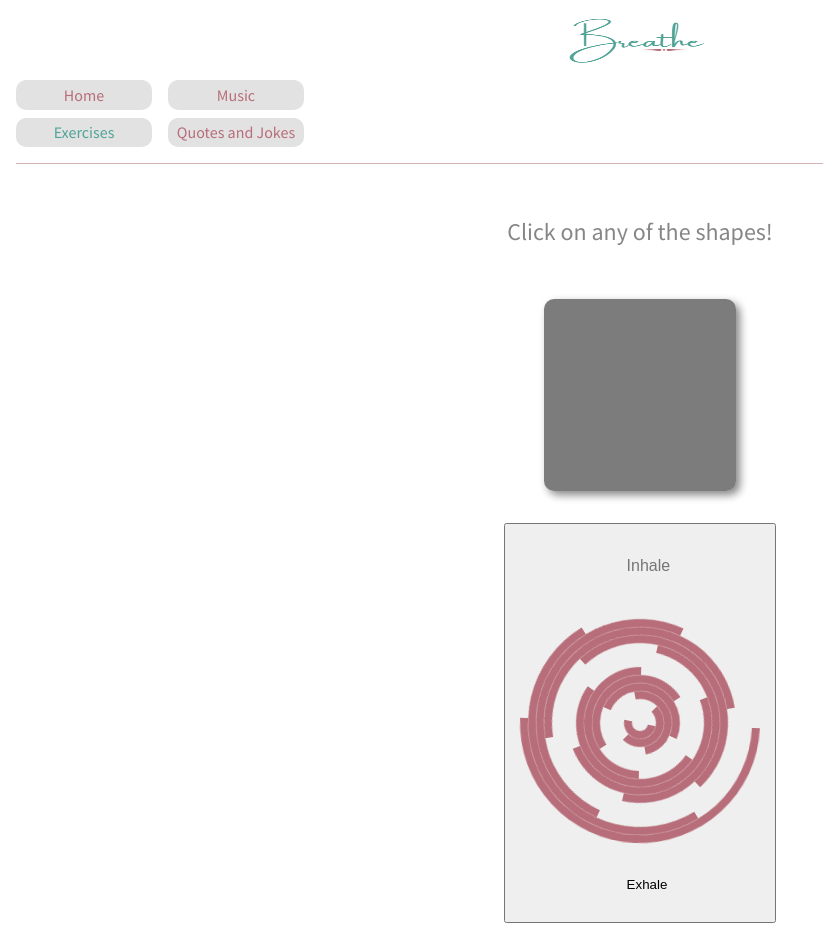
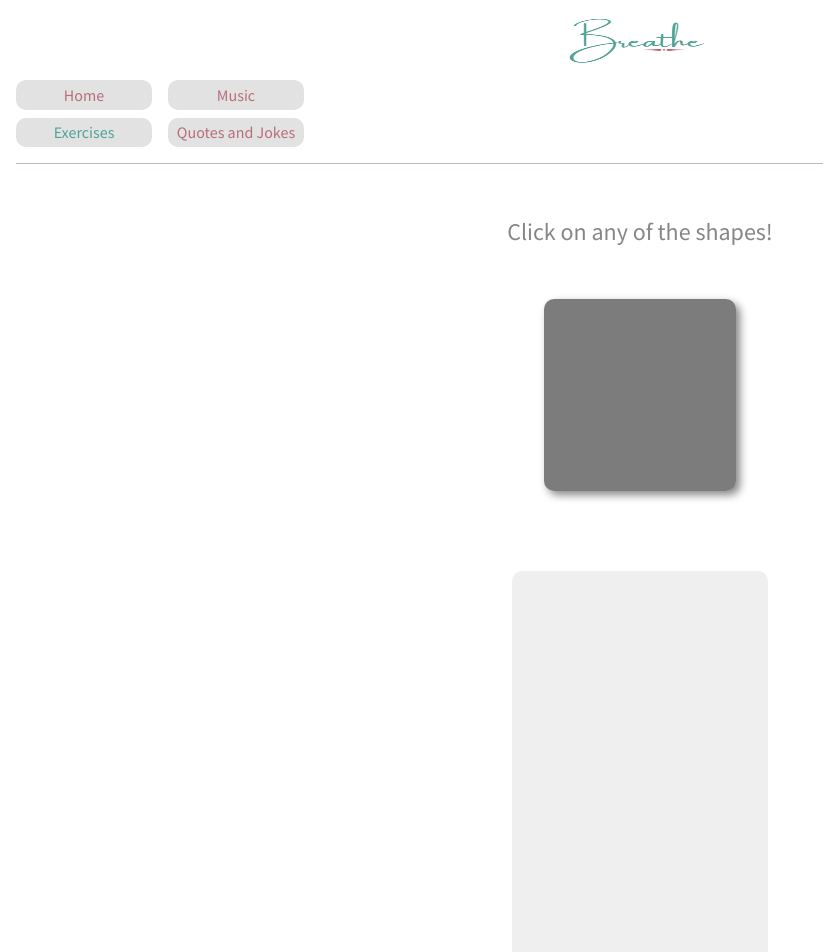
Before and after one commit to Yaz-Reyna/yazmin-reyna-capstone-breathe, a React (Create React App) app: page /exercises in a window 1280 px wide. Shown: the top 952 px of the page, without its empty margins (0-823 px from the left). Built offline with nearby package versions, Linux system fonts and the light colour scheme.

Commit message:
Add animation for ExerciseThree

```diff
--- a/src/components/ExerciseThree/ExerciseThree.js
+++ b/src/components/ExerciseThree/ExerciseThree.js
@@ -2,33 +2,36 @@ import "./ExerciseThree.scss";
 import {useState} from 'react';
 
 function ExerciseThree () {
+    const [isPlaying, setIsPlaying] = useState(false)
 
+    const handleClick = () => {
+        setIsPlaying(true)
+    }
 
 return (
 
 
 <section className="breathe3">
 
-    <button class="breathe3__button">
-        <p class="breathe3__button--inhale">Inhale</p>
-        <p class="breathe3__button--exhale">Exhale</p>
-        <div class="circle"></div>
-        <div class="circle"></div>
-        <div class="circle"></div>
-        <div class="circle"></div>
-        <div class="circle"></div>
-        <div class="circle"></div>
-        <div class="circle"></div>
-        <div class="circle"></div>
-        <div class="circle"></div>
-        <div class="circle"></div>
-        <div class="circle"></div>
-        <div class="circle"></div>
-        <div class="circle"></div>
-        <div class="circle"></div>
-        <div class="circle"></div>
-        <div class="circle"></div>
+    <button className= {`breathe3__button ${isPlaying ? 'breathe3__button--play-animation' : ""}`} onClick={handleClick}>
+        <p className= {`breathe3__button--inhale ${isPlaying ? 'breathe3__button--inhale__play-animation' : ""}`} onClick={handleClick}></p>
 
+        <div className={` ${isPlaying ? 'circle' : ""}`} onClick={handleClick}></div>
+        <div className={` ${isPlaying ? 'circle' : ""}`} onClick={handleClick}></div>
+        <div className={` ${isPlaying ? 'circle' : ""}`} onClick={handleClick}></div>
+        <div className={` ${isPlaying ? 'circle' : ""}`} onClick={handleClick}></div>
+        <div className={` ${isPlaying ? 'circle' : ""}`} onClick={handleClick}></div>
+        <div className={` ${isPlaying ? 'circle' : ""}`} onClick={handleClick}></div>
+        <div className={` ${isPlaying ? 'circle' : ""}`} onClick={handleClick}></div>
+        <div className={` ${isPlaying ? 'circle' : ""}`} onClick={handleClick}></div>
+        <div className={` ${isPlaying ? 'circle' : ""}`} onClick={handleClick}></div>
+        <div className={` ${isPlaying ? 'circle' : ""}`} onClick={handleClick}></div>
+        <div className={` ${isPlaying ? 'circle' : ""}`} onClick={handleClick}></div>
+        <div className={` ${isPlaying ? 'circle' : ""}`} onClick={handleClick}></div>
+        <div className={` ${isPlaying ? 'circle' : ""}`} onClick={handleClick}></div>
+        <div className={` ${isPlaying ? 'circle' : ""}`} onClick={handleClick}></div>
+        <div className={` ${isPlaying ? 'circle' : ""}`} onClick={handleClick}></div>
+        <div className={` ${isPlaying ? 'circle' : ""}`} onClick={handleClick}></div>
     </button>
 </section>
     )
--- a/src/components/ExerciseThree/ExerciseThree.scss
+++ b/src/components/ExerciseThree/ExerciseThree.scss
@@ -7,25 +7,77 @@ $ease:ease-in-out;
 
 .breathe3{
     display: flex;
-    justify-content: center;
+    flex-direction: column;
+    align-items: center;
+    padding: 0;
+    margin: 0;
+
 
     &__button{
-    width:17rem;
+    width:16rem;
     height: 25rem;
+    padding: 0;
     position: relative;
+    border: none;
+    border-radius: .625rem;
+    align-self: center;
+    animation-name: spin;
 
-    &--inhale {
+    .breathe3__button--inhale__play-animation:after{
         position: absolute;
         top: 1rem;
         left:45%;
         font-size: 1rem;
         color: $darkest-gray;
+        content: "Inhale";
+        animation: text-grow 10s linear infinite;
     }
 
-    &--exhale {
-        position: absolute;
-        bottom: 1rem;
-        left:45%;
+    @keyframes text-grow {
+        0%{
+            content: "Inhale";
+            color: $dark-turquoise;
+            font-size: 1rem;
+        }
+        25%{
+            content: "Inhale";
+            color: $dark-turquoise;
+            font-size: 1.2rem;
+        }
+        50%{
+            content: "Inhale";
+            color: $dark-turquoise;
+            font-size: 1.4rem;
+        }
+
+        55%{
+            content: "Exhale";
+            color: $dark-turquoise;
+            font-size: 1.3rem;
+        }
+
+        65%{
+            content: "Exhale";
+            color: $dark-gray;
+            font-size: 1.2rem;
+        }
+
+        75%{
+            content: "Exhale";
+            color: $dark-gray;
+            font-size: 1.2rem;
+        }
+
+        80%{
+            content: "Exhale";
+            color: $dark-gray;
+            font-size: 1.1rem;
+        }
+        100%{
+            content: "Exhale";
+            color: $dark-gray;
+            font-size: 1rem;
+        }
     }
 
     .circle{
@@ -35,6 +87,7 @@ $ease:ease-in-out;
         left:50%;
         transform:translateX(-50%);
         transform-origin:bottom center;
+
     }
 
     @for $i from 1 through 16{
--- a/src/pages/breathing-exercises/breathing-exercises.js
+++ b/src/pages/breathing-exercises/breathing-exercises.js
@@ -11,13 +11,13 @@ function BreathingExercises() {
             <Header/>
             <main className='main-breathing'>
             <h2 className="main-breathing__title">Click on any of the shapes!</h2>
-                <div>
+                <div className="main-breathing__one">
                     <ExerciseOne/>
                 </div>
                 {/* <div>
                     <ExerciseTwo/>
                 </div> */}
-                <div>
+                <div className="main-breathing__one">
                     <ExerciseThree/>
                 </div>
             </main>
--- a/src/pages/breathing-exercises/breathing-exercises.scss
+++ b/src/pages/breathing-exercises/breathing-exercises.scss
@@ -4,7 +4,22 @@
 
 .main-breathing {
     padding: 1rem;
+    display: flex;
+    flex-direction: column;
+    align-content: center;
+
     &__title {
     @include section-title;
     }
+
+    &__one {
+        padding: 0;
+        margin-bottom: 3rem;
+    }
+
+    &__three {
+        padding: 0;
+        margin-left: 0;
+        margin-bottom: 3rem;
+    }
 }
```
